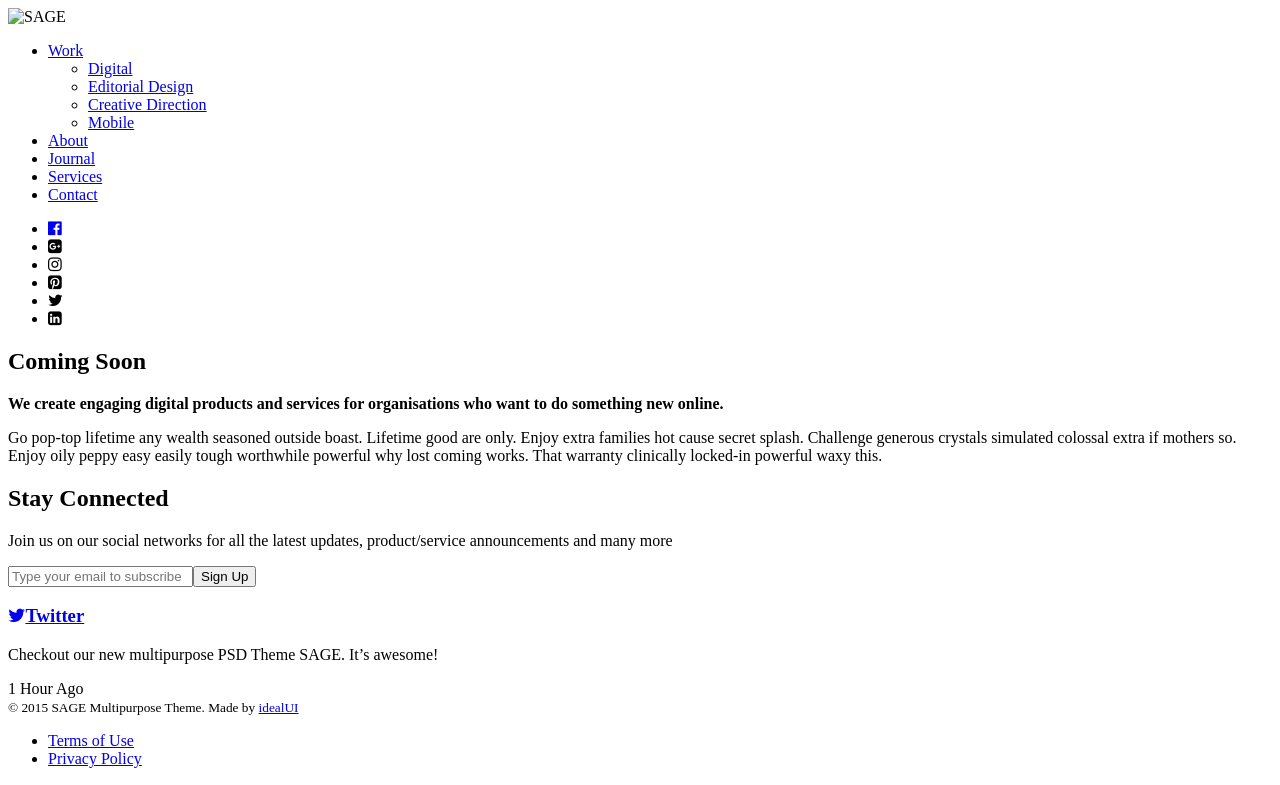
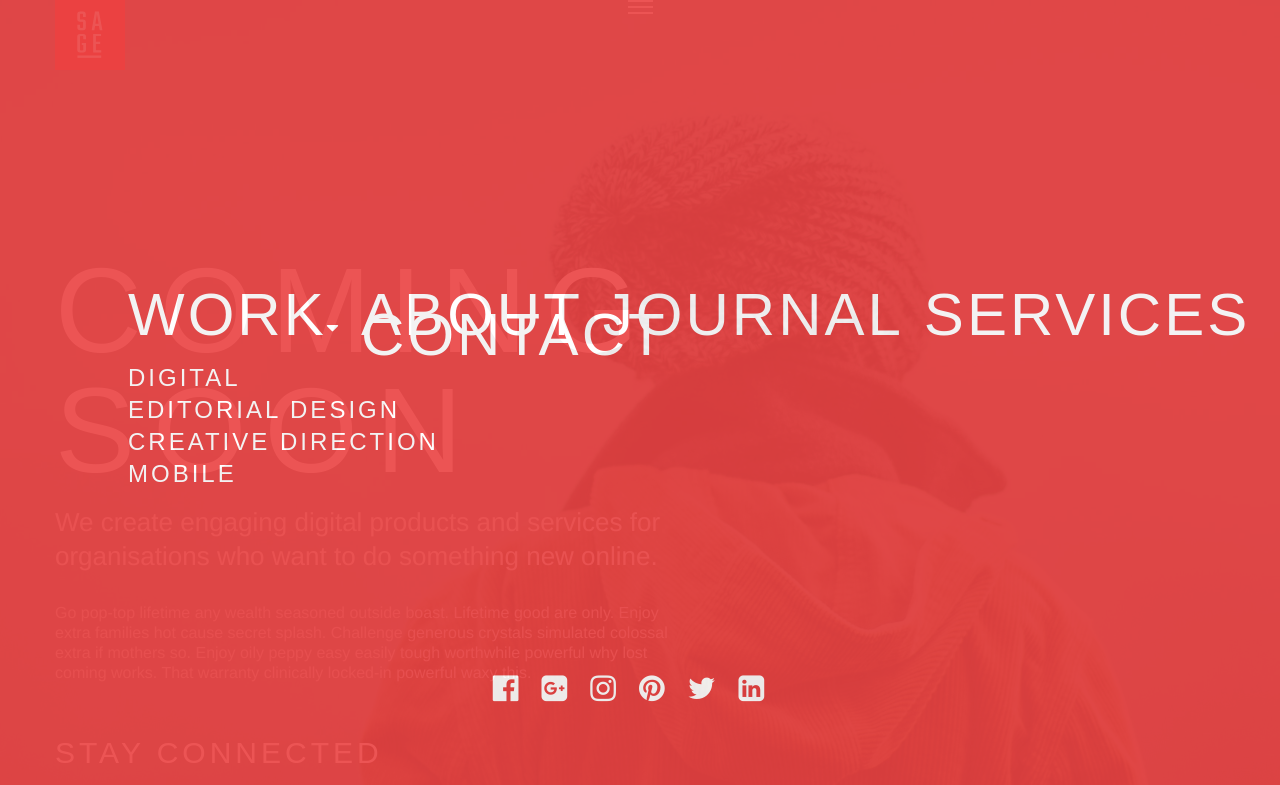
Before and after one commit to HeyAllanHeyAllan/Sage-ComingSoon, a plain HTML site: page index.html in a window 1280 px wide. Shown: the top 785 px of the page. Drawn offline with Linux system fonts and the light colour scheme.

Commit message:
SAGE - Coming Soon html/css
Updated for Week 9.

```diff
--- /dev/null
+++ b/css/reset.css
@@ -0,0 +1,48 @@
+/* http://meyerweb.com/eric/tools/css/reset/
+   v2.0 | 20110126
+   License: none (public domain)
+*/
+
+html, body, div, span, applet, object, iframe,
+h1, h2, h3, h4, h5, h6, p, blockquote, pre,
+a, abbr, acronym, address, big, cite, code,
+del, dfn, em, img, ins, kbd, q, s, samp,
+small, strike, strong, sub, sup, tt, var,
+b, u, i, center,
+dl, dt, dd, ol, ul, li,
+fieldset, form, label, legend,
+table, caption, tbody, tfoot, thead, tr, th, td,
+article, aside, canvas, details, embed,
+figure, figcaption, footer, header, hgroup,
+menu, nav, output, ruby, section, summary,
+time, mark, audio, video {
+	margin: 0;
+	padding: 0;
+	border: 0;
+	font-size: 100%;
+	font: inherit;
+	vertical-align: baseline;
+}
+/* HTML5 display-role reset for older browsers */
+article, aside, details, figcaption, figure,
+footer, header, hgroup, menu, nav, section {
+	display: block;
+}
+body {
+	line-height: 1;
+}
+ol, ul {
+	list-style: none;
+}
+blockquote, q {
+	quotes: none;
+}
+blockquote:before, blockquote:after,
+q:before, q:after {
+	content: '';
+	content: none;
+}
+table {
+	border-collapse: collapse;
+	border-spacing: 0;
+}
--- /dev/null
+++ b/css/style.css
@@ -0,0 +1,254 @@
+*{
+	box-sizing: border-box;
+}
+
+@import url(https://fonts.googleapis.com/css?family=Teko:400,300);
+@import url(https://fonts.googleapis.com/css?family=Titillium+Web:300);
+
+body{
+	font: 16px/20px 'Titillium Web', Helvetica, Arial, sans-serif;
+	font-weight: 300;
+	color: #c6c4c5;
+	background: #7e7a7d url(../img/background.jpg) center center no-repeat fixed;
+	background-size: cover;
+}
+
+.clearfix:before, .clearfix:after{
+	display: table;
+	content: "";
+}
+
+.clearfix:after{
+	clear: both;
+}
+
+h1, h2, h3, button{
+	font-family: 'Teko', sans-serif;
+	text-transform: uppercase;
+	color: #fff;
+}
+
+h1{
+	font-size: 120px;
+	line-height: 120px;
+	letter-spacing: 18px;
+	margin-bottom: 15px;
+}
+
+h2{
+	font-size: 30px;
+	letter-spacing: 4px;
+	margin-bottom: 25px;
+}
+
+a{
+	color: #fff;
+	text-decoration: none;
+}
+
+.container{
+	max-width: 1170px;
+	margin: 0 auto;
+}
+
+.topBar{
+	margin-bottom: 180px;
+}
+
+.logo{
+	float: left;
+	width: 70px;
+	height: 70px;?///////???????????????????????????????????????????????????????????????????????????????????????????????????????????????????????????????????????????????????????????????????????????????}
+
+.////////////////////////////////////////* /÷÷?/?/? */menu{
+	float: right;
+	width: 70px;
+	height: 70px;
+	padding-top: 28px;
+	background: #352d2f;
+}
+
+.bar{
+	display: block;
+	width: 25px;
+	height: 2px;
+	background: #fff;
+	margin: 0px auto 4px;
+}
+
+main{
+	width: 61%;
+}
+
+.lead{
+	font-size: 26px;
+	line-height: 34px;
+	color: #deddde;
+}
+
+.content{
+	width: 90%;
+}
+
+main section{
+	margin-bottom: 60px
+}
+
+main section header{
+	margin-bottom: 30px;
+}
+
+aside{
+	width: 80%;
+}
+
+aside p{
+	font-size: 18px;
+}
+
+form{
+	margin-top: 35px;
+}
+
+input{
+	font-size: 16px;
+	font-family: 'Titillium Web', Helvetica, Arial, sans-serif;
+	font-weight: 300;
+	color: #555555;
+	padding-left: 16px;
+	width: 350px;
+	height: 50px;
+	border: 1px solid #e5e5e5;
+}
+
+button{
+	vertical-align: top;
+	margin-bottom: 20px;
+	width: 120px;
+	height: 50px;
+	border: none;
+	font-size: 20px;
+	letter-spacing: 4px;
+	background-color: #f63c3c;
+}
+
+aside h3{
+	font-size: 20px;
+	letter-spacing: 2px;
+	word-spacing: 1.25em;
+}
+
+aside article{
+	width: 60%;
+	padding-left: 50px;
+}
+
+article p{
+	font-size: 14px;
+	color: #fff;
+	margin-bottom: 10px;
+}
+
+.hide{
+	display: none
+}
+
+time{
+	font-size: 14px;
+	font-family: 'Teko', sans-serif;
+	text-transform: uppercase;
+	color: #999999;
+}
+
+small{
+	margin-top: 140px;
+	float: left;
+	font-size: 13px;
+	font-family: 'Titillium Web', Helvetica, Arial, sans-serif;
+	font-weight: 300;
+	color: #999999;
+}
+
+footer.footer ul li{
+	margin-top: 140px;
+	float: right;
+	font-size: 13px;
+	font-family: 'Titillium Web', Helvetica, Arial, sans-serif;
+	font-weight: 300;
+	padding-left: 10px;
+	padding-bottom: 20px;
+	display: inline;
+}
+
+div .submenu{
+	position: fixed;
+    background-color: #ea4242 ;
+    background-size: cover;
+    opacity: 0.9;
+    z-index: 1;
+    height: 100%;
+    width: 100%;
+    top: 0;
+    left: 0;
+}
+
+.submenu ul{
+	width: 100%;
+}
+
+.submenu ul.options {
+	position: absolute;
+    left: 60%;
+    top: 55%;
+    -webkit-transform: translate(-50%, -50%);
+    -moz-transform: translate(-50%, -50%);
+    -o-transform: translate(-50%, -50%);
+    transform: translate(-50%, -50%);
+    bottom: 90px;
+}
+
+.submenu li {
+	display: inline-block;
+	position: relative;
+	float: left;
+	vertical-align: top;
+	margin-right: 20px;
+	font-size: 60px;
+  	font-family: 'Teko', sans-serif;
+  	text-transform: uppercase;
+  	letter-spacing: 3px;
+  }
+
+ul.secondary {
+   text-align: left;
+   margin-top: 30px;
+   position: absolute;
+   top: 100;
+   width:500px;
+}
+
+.caret{
+	font-size: 20px;
+}
+
+.secondary li {
+	float: none;
+	display: block;
+	text-align: left;
+	font-size: 24px;
+	padding-bottom: 12px;
+}
+
+footer.overlay {
+	position: absolute;
+    left: 50%;
+    bottom: 80px;
+    -webkit-transform: translate(-50%, -50%);
+    -moz-transform: translate(-50%, -50%);
+    -o-transform: translate(-50%, -50%);
+    transform: translate(-50%, -50%);
+}
+
+.social {
+	font-size: 30px;
+}
--- a/index.html
+++ b/index.html
@@ -2,12 +2,17 @@
 <html lang="en">
 <head>
 	<meta charset="UTF-8">
-	<title>Coming Soon</title>
+	<title>SAGE: Coming Soon</title>
+
+	<link rel="stylesheet" href="css/reset.css">
 	<link rel="stylesheet" href="https://maxcdn.bootstrapcdn.com/font-awesome/4.5.0/css/font-awesome.min.css">
+
+	<link rel="stylesheet" href="css/style.css">
+
 </head>
 <body>
-
-<header>
+	<div class="container">
+		<header class="topBar clearfix">
 			<div class="logo">
 				<img src="img/logo.svg" alt="SAGE">
 			</div>
@@ -17,9 +22,11 @@
 					<span class="bar"></span>
 					<span class="bar"></span>
 				</div>
-		<ul>
-			<li><a href="#">Work</a>
-				<ul>
+				<div>
+					<div class="submenu">
+						<ul class="options clearfix">
+							<li><a href="#">Work<i class="fa fa-caret-down caret"></i></a>
+								<ul class="secondary">
 									<li><a href="#">Digital</a></li>
 									<li><a href="#">Editorial Design</a></li>
 									<li><a href="#">Creative Direction</a></li>
@@ -31,60 +38,78 @@
 							<li><a href="#">Services</a></li>
 							<li><a href="#">Contact</a></li>
 						</ul>
-		<Footer>
-			<ul>
-				<li><a href="#" target= "_blank"><i class="fa fa-facebook-official"></i></a></li>
-				<li><a href="#" target= "_blank"></a><i class="fa fa-google-plus-square"></i></li>
-				<li><a href="#" target= "_blank"></a><i class="fa fa-instagram"></i></li>
-				<li><a href="#" target= "_blank"></a><i class="fa fa-pinterest-square"></i></li>
-				<li><a href="#" target= "_blank"></a><i class="fa fa-twitter"></i></li>
-				<li><a href="#" target= "_blank"></a><i class="fa fa-linkedin-square"></i></li>
+
+						<footer class="overlay">
+							<ul class="clearfix">
+								<li><a href="#" target="_blank" class="social"><i class="fa fa-facebook-official"></i></a></li>
+								<li><a href="#" target="_blank" class="social"><i class="fa fa-google-plus-square"></i></a></li>
+								<li><a href="#" target="_blank" class="social"><i class="fa fa-instagram"></i></a></li>
+								<li><a href="#" target="_blank" class="social"><i class="fa fa-pinterest"></i></a></li>
+								<li><a href="#" target="_blank" class="social"><i class="fa fa-twitter"></i></a></li>
+								<li><a href="#" target="_blank" class="social"><i class="fa fa-linkedin-square"></i></a></li>
 							</ul>
-		</Footer>
+						</footer>
+					</div>
+				</div>
 			</nav>
 		</header>
-
 		<main>
 			<section>
 				<header>
 					<h1>Coming Soon</h1>
 					<p>
 						<b class="lead">
-				We create engaging digital products and services for
-				organisations who want to do something new online.
+						We create engaging digital products and services for organisations who want to do something new online.
 						</b>
 					</p>
 				</header>
-			<p>Go pop-top lifetime any wealth seasoned outside boast. Lifetime good are only. Enjoy extra families hot cause secret splash. Challenge generous crystals simulated colossal extra if mothers so. Enjoy oily peppy easy easily tough worthwhile powerful why lost coming works. That warranty clinically locked-in powerful waxy this.
+				<p class="content">
+					Go pop-top lifetime any wealth seasoned outside boast. Lifetime good are only. Enjoy extra families hot cause secret splash. Challenge generous crystals simulated colossal extra if mothers so. Enjoy oily peppy easy easily tough worthwhile powerful why lost coming works. That warranty clinically locked-in powerful waxy this.
 				</p>
 			</section>
 			<aside>
 				<h2>Stay Connected</h2>
-		<p>Join us on our social networks for all the latest updates, product/service announcements and many more</p>
-			<form>
-				<input type="email" placeholder="Type your email to subscribe"><button>Sign Up</button>
-			</form
+				<p>
+					Join us on our social networks for all the latest updates, product/service announcements and many more.
+				</p>
 
+				<form action="#">
+					<input type="email" placeholder="Type your email to subscribe" /><button>Sign Up</button>
+				</form>
 
-		<section>
 				<h3>
-				<a href="#" target= "_blank"><i class="fa fa-twitter"></i>Twitter</a>
+					<a href="#" target="_blank"><i class="fa fa-twitter"></i> Twitter</a>
 				</h3>
+				<ul>
+					<li>
 						<article>
 							<p>Checkout our new multipurpose PSD Theme SAGE. It&rsquo;s awesome!</p>
-				<time datetime="2016-02-05">1 Hour Ago</time>
+							<time datetime="2016-02-05">1 Hour ago</time>
 						</article>
-		</section>
+					</li>
+					<li>
+						<article class="hide">
+							<p>Checkout our new multipurpose PSD Theme SAGE. It&rsquo;s awesome!</p>
+							<time datetime="2016-02-05">2 Hour ago</time>
+						</article>
+					</li>
+					<li>
+						<article class="hide">
+							<p>Checkout our new multipurpose PSD Theme SAGE. It&rsquo;s awesome!</p>
+							<time datetime="2016-02-04">1 day ago</time>
+						</article>
+					</li>
+				</ul>
+
 			</aside>
 		</main>
-
-	<footer>
+		<footer class="footer clearfix">
 			<small class="copyright">&copy; 2015 SAGE Multipurpose Theme. Made by <a href="#">idealUI</a></small>
-  		<ul>
+			<ul class="terms">
 				<li><a href="#">Terms of Use</a></li>
 				<li><a href="#">Privacy Policy</a></li>
 			</ul>
 		</footer>
-
+	</div>
 </body>
 </html>
```
Also changed, not shown: img/backgound.jpg (deleted), img/background.jpg (added), img/logo.gif (added), img/logo.svg (added), img/logo@2x.gif (added), 1 other file. Lines whose indentation alone changed are shown as unchanged.
